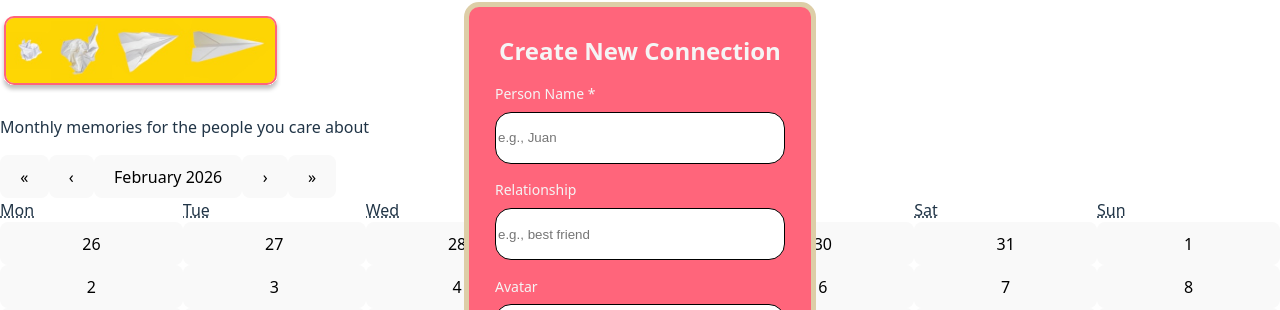
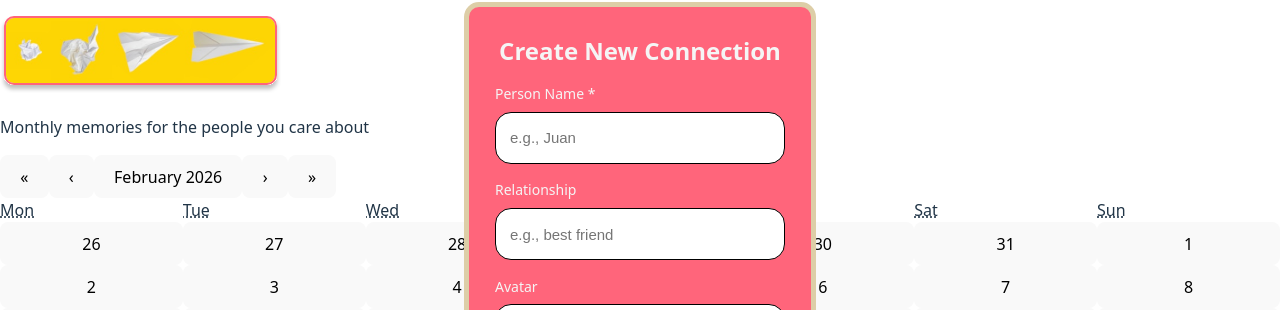
Before and after one commit to brandimcdill/five_nodes-code_jam, a React (Vite) app: page / in a window 1280 px wide. Shown: the part 133-443 px from the top of the page. Built offline with nearby package versions, Linux system fonts and the light colour scheme.

Commit message:
Alter padding and font size values for Create Person modal

```diff
--- a/src/components/Modals/CreatePersonModal.css
+++ b/src/components/Modals/CreatePersonModal.css
@@ -48,11 +48,13 @@
 }
 
 .modal__input {
+  font-size: 15px;
   height: 48.29px;
   border: 1.5px solid #000;
   border-radius: 16px;
   margin-top: 7.95px;
   margin-bottom: 15.22px;
+  padding-left: 14.04px;
 }
 
 .modal__btn-container {
```
